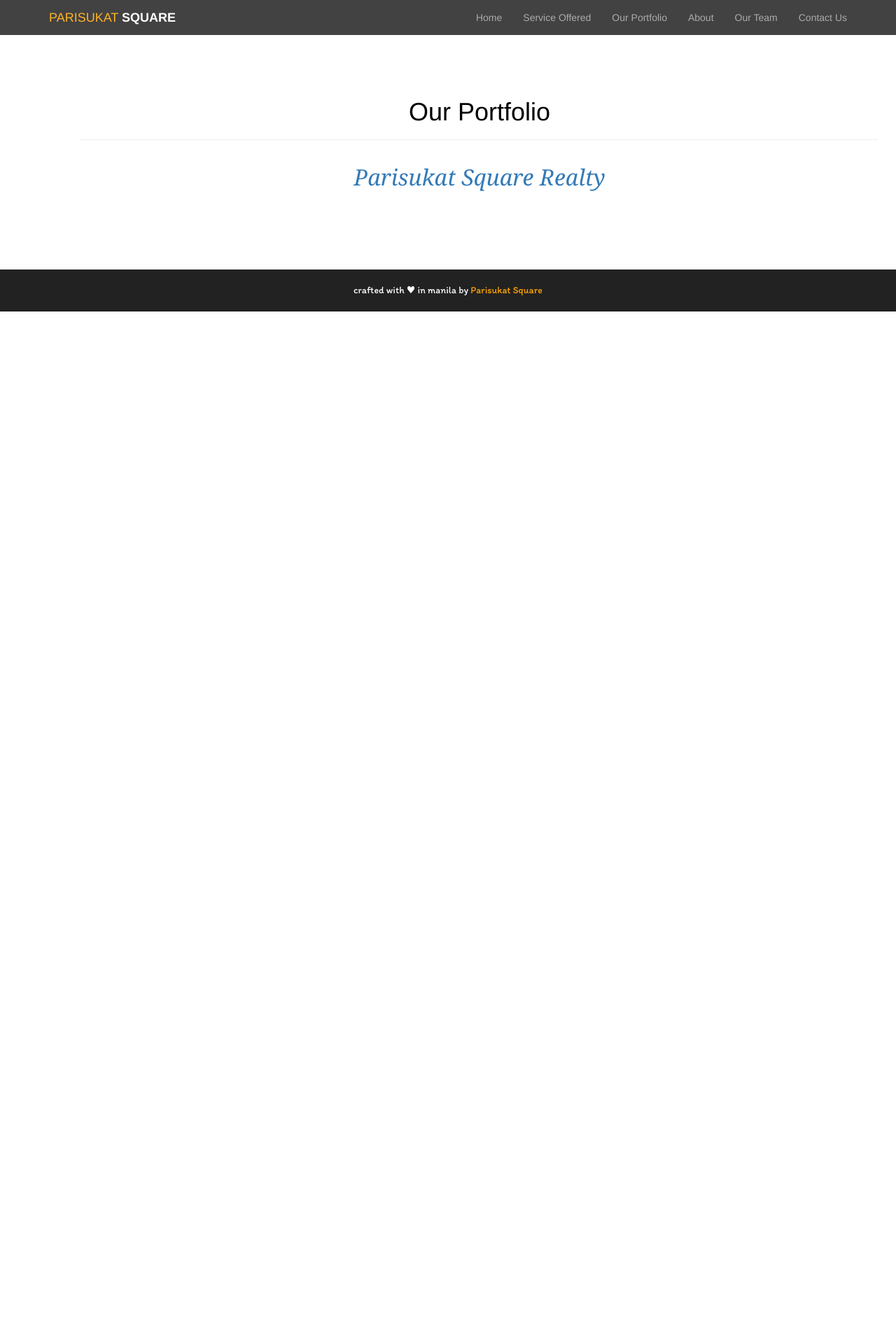
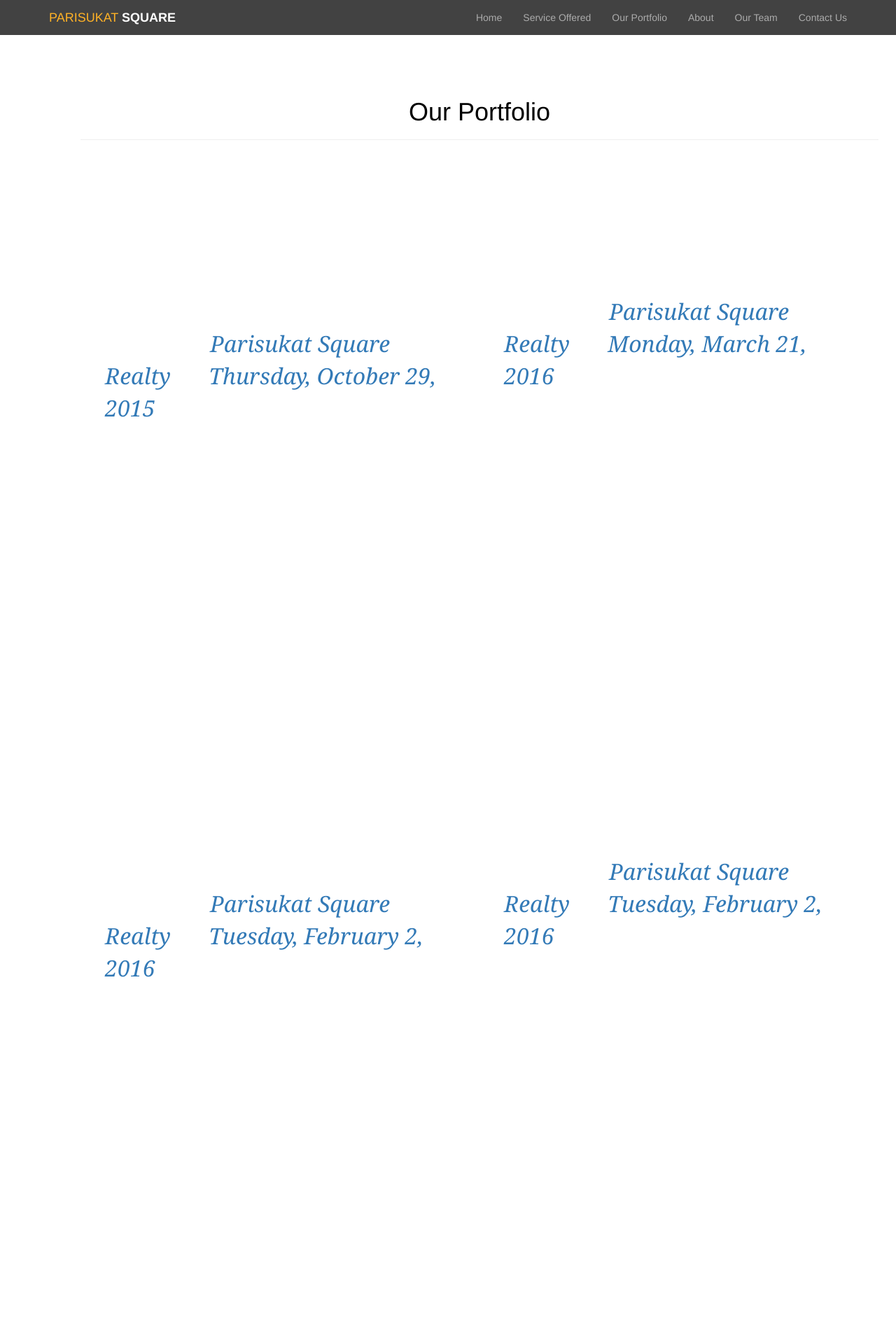
Before and after one commit to parisukatsquare/parisukatsquarerealty, a PHP site: page /blog.html in a window 1280 px wide. Shown: the top 1920 px of the page at 70% size. Before the commit the page ends 445 px from the top, so only its background shows below. Run offline with PHP 8.4, Linux system fonts and the light colour scheme; some libraries are stand-ins or nearby versions.

Commit message:
Set Products for Our Porfolio

```diff
--- a/blog.html
+++ b/blog.html
@@ -64,9 +64,70 @@
                 <div class="page-header">
                     <h1 class="text-center">Our Portfolio</h1>
                 </div>
-                <div class="row">
-                    <div class="fbcontact col-sm-12 col-md-12">
-                        <div class="fb-page" data-href="https://www.facebook.com/parisukatsquarerealty/" data-tabs="timeline" data-width="960" data-small-header="false" data-adapt-container-width="true" data-hide-cover="false" data-show-facepile="false"><blockquote cite="https://www.facebook.com/parisukatsquarerealty/" class="fb-xfbml-parse-ignore"><a href="https://www.facebook.com/parisukatsquarerealty/">Parisukat Square Realty</a></blockquote></div>
+                <div class="row-fluid">
+
+                    <div class="col-md-6">
+                        <div class="fb-post" data-href="https://www.facebook.com/parisukatsquarerealty/posts/1926933894197744" data-width="500" data-show-text="true"><blockquote cite="https://www.facebook.com/parisukatsquarerealty/posts/1926933894197744" class="fb-xfbml-parse-ignore"><p>FOR SALE: VACANT LOT NEAR AURORA STATE COLLEGE OF TECHNOLOGY
+Location: Barangay Zabali Baler, Aurora
+Lot area : 100...</p>Posted by <a href="https://www.facebook.com/parisukatsquarerealty/">Parisukat Square Realty</a> on&nbsp;<a href="https://www.facebook.com/parisukatsquarerealty/posts/1926933894197744">Thursday, October 29, 2015</a></blockquote></div>
+                    </div>
+
+                    <div class="col-md-6">
+                        <div class="fb-post" data-href="https://www.facebook.com/parisukatsquarerealty/posts/1996009213956878" data-width="500" data-show-text="true"><blockquote cite="https://www.facebook.com/parisukatsquarerealty/posts/1996009213956878" class="fb-xfbml-parse-ignore"><p>FOR SALE!
+
+AGRICULTURAL LAND
+Coconut farm at Ricefield
+Lot area: 23,341 sqm.
+
+Price: Php 240,000.00
+
+The property is...</p>Posted by <a href="https://www.facebook.com/parisukatsquarerealty/">Parisukat Square Realty</a> on&nbsp;<a href="https://www.facebook.com/parisukatsquarerealty/posts/1996009213956878">Monday, March 21, 2016</a></blockquote></div>
+                    </div>
+
+                </div>
+                <div class="row-fluid">
+
+                    <div class="col-md-6">
+                        <div class="fb-post" data-href="https://www.facebook.com/parisukatsquarerealty/posts/1969289133295553" data-width="500" data-show-text="true"><blockquote cite="https://www.facebook.com/parisukatsquarerealty/posts/1969289133295553" class="fb-xfbml-parse-ignore"><p>FOR SALE: VACANT TOWNHOUSE
+
+Walking Distance to SM Bacoor
+
+Floor Area: 46 sqm
+Lot Area: 42 sqm
+
+Property was not used by...</p>Posted by <a href="https://www.facebook.com/parisukatsquarerealty/">Parisukat Square Realty</a> on&nbsp;<a href="https://www.facebook.com/parisukatsquarerealty/posts/1969289133295553">Tuesday, February 2, 2016</a></blockquote></div>
+                    </div>
+
+
+<div class="col-md-6">
+                        <div class="fb-post" data-href="https://www.facebook.com/parisukatsquarerealty/posts/1969300096627790" data-width="500" data-show-text="true"><blockquote cite="https://www.facebook.com/parisukatsquarerealty/posts/1969300096627790" class="fb-xfbml-parse-ignore"><p>FOR SALE:
+Toyota Corolla Lovelife (Baby Altis)
+1.6L engine, gli
+138,000+ mileage
+manual transmission, short shifting
+2nd...</p>Posted by <a href="https://www.facebook.com/parisukatsquarerealty/">Parisukat Square Realty</a> on&nbsp;<a href="https://www.facebook.com/parisukatsquarerealty/posts/1969300096627790">Tuesday, February 2, 2016</a></blockquote></div>
+                    </div>
+                </div>
+
+                <div class="row-fluid">
+
+<div class="col-md-6">
+                        <div class="fb-post" data-href="https://www.facebook.com/parisukatsquarerealty/posts/1969300096627790" data-width="500" data-show-text="true"><blockquote cite="https://www.facebook.com/parisukatsquarerealty/posts/1969300096627790" class="fb-xfbml-parse-ignore"><p>FOR SALE:
+Toyota Corolla Lovelife (Baby Altis)
+1.6L engine, gli
+138,000+ mileage
+manual transmission, short shifting
+2nd...</p>Posted by <a href="https://www.facebook.com/parisukatsquarerealty/">Parisukat Square Realty</a> on&nbsp;<a href="https://www.facebook.com/parisukatsquarerealty/posts/1969300096627790">Tuesday, February 2, 2016</a></blockquote></div>
+                    </div>
+
+
+                    <div class="col-md-6">
+                        <div class="fb-post" data-href="https://www.facebook.com/parisukatsquarerealty/posts/1969300096627790" data-width="500" data-show-text="true"><blockquote cite="https://www.facebook.com/parisukatsquarerealty/posts/1969300096627790" class="fb-xfbml-parse-ignore"><p>FOR SALE:
+Toyota Corolla Lovelife (Baby Altis)
+1.6L engine, gli
+138,000+ mileage
+manual transmission, short shifting
+2nd...</p>Posted by <a href="https://www.facebook.com/parisukatsquarerealty/">Parisukat Square Realty</a> on&nbsp;<a href="https://www.facebook.com/parisukatsquarerealty/posts/1969300096627790">Tuesday, February 2, 2016</a></blockquote></div>
                     </div>
                 </div>
             </div>
--- a/css/styles.css
+++ b/css/styles.css
@@ -146,3 +146,8 @@
 .colorizeblue {
     background-color: aquamarine;
 }
+
+.row-fluid {
+    min-height: 800px;
+    padding-bottom: 20px;
+}
```
